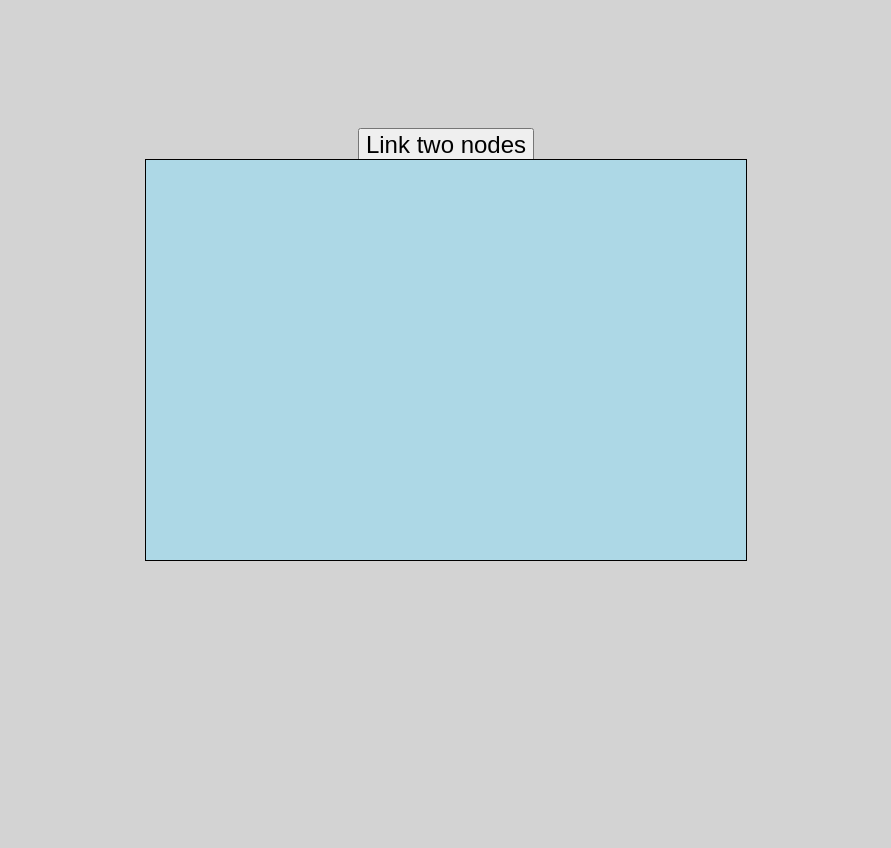
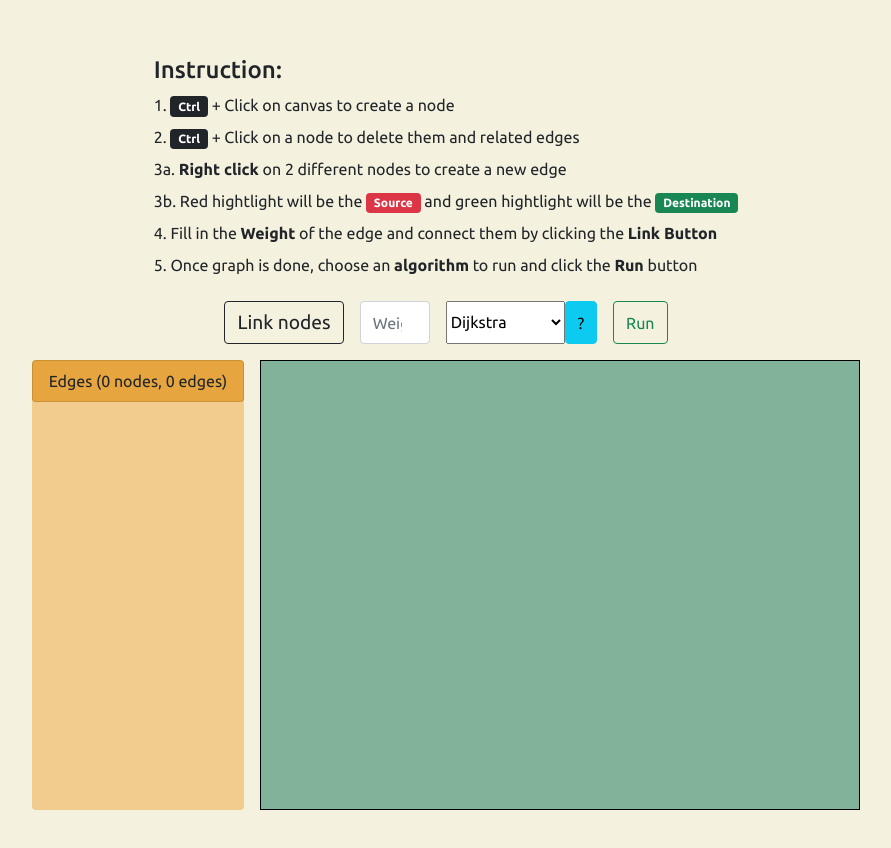
Before and after one commit to Trisentosa/SSSP_visualizer, a React (Create React App) app: page / in a window 1280 px wide. Shown: the top 848 px of the page, without its empty margins (194-1085 px from the left). Before the commit the page ends 800 px from the top, so only its background shows below. Built offline with nearby package versions, Linux system fonts and the light colour scheme.

Commit message:
graph editor and structure done, added styling and desc

```diff
--- a/package.json
+++ b/package.json
@@ -6,8 +6,10 @@
     "@testing-library/jest-dom": "^5.16.1",
     "@testing-library/react": "^12.1.2",
     "@testing-library/user-event": "^13.5.0",
+    "bootstrap": "^5.1.3",
     "d3": "^7.2.1",
     "react": "^17.0.2",
+    "react-bootstrap": "^2.1.0",
     "react-dom": "^17.0.2",
     "react-scripts": "5.0.0",
     "web-vitals": "^2.1.2"
--- a/public/index.html
+++ b/public/index.html
@@ -18,6 +18,12 @@
       href="https://fonts.googleapis.com/css2?family=Ubuntu:ital,wght@0,300;0,400;0,500;0,700;1,300;1,400;1,500;1,700&display=swap"
       rel="stylesheet"
     />
+    <link
+      rel="stylesheet"
+      href="https://cdn.jsdelivr.net/npm/bootstrap@5.1.3/dist/css/bootstrap.min.css"
+      integrity="sha384-1BmE4kWBq78iYhFldvKuhfTAU6auU8tT94WrHftjDbrCEXSU1oBoqyl2QvZ6jIW3"
+      crossorigin="anonymous"
+    />
 
     <title>SSSP Visualizer</title>
   </head>
--- a/src/App.css
+++ b/src/App.css
@@ -1,20 +1,15 @@
 svg {
-  background-color: lightblue;
+  background-color: #81b29a;
   width: 600px;
-  height: 400px;
-  position: absolute;
-  left: 0;
-  right: 0;
-  bottom: 10%;
-  top: 0;
-  margin: auto;
+  height: 450px;
   border: 1px solid black;
-  z-index: 0;
 }
 
 body {
-  background-color: lightgrey;
   font-family: "Ubuntu", sans-serif;
+  background-color: #f4f1de;
+  width: 100vw;
+  height: 100vh;
 }
 
 .text-unselectable {
@@ -31,7 +26,30 @@ body {
 }
 
 .link-button {
-  margin-top: 10%;
-  font-size: 1.5em;
+  font-size: 1.2em;
   text-align: center;
 }
+
+.top-bar {
+  margin-top: 5%;
+}
+
+.scroll-display {
+  overflow: scroll;
+  max-height: 450px;
+  background-color: #f2cc8f;
+}
+
+.weight-input {
+  max-width: 70px;
+}
+
+.desc-box {
+  display: flex;
+  flex-direction: column;
+}
+
+.edge-li {
+  border-radius: 0%;
+  background-color: #e6a53e;
+}
--- /dev/null
+++ b/src/components/AlgoOptions.js
@@ -0,0 +1,58 @@
+import { Popover, OverlayTrigger, Button } from "react-bootstrap";
+import { useState } from "react";
+const dijkstraText = (
+  <>
+    Dijkstra algorithm works by maintaining two sets, one with shortest path
+    tree and one which hasn't been added to the tree.{" "}
+    <strong>
+      Dijkstra will fail if there is a negative edge on the graph!
+    </strong>{" "}
+  </>
+);
+
+const bellmanText = (
+  <>
+    {" "}
+    Bellman Ford uses a dynamic programming approach, it takes all the edges in
+    the graph and calculates the shortest path. This process is repeated |V|-1
+    times.
+    <strong>
+      {" "}
+      Bellman works with negative edge but fail on negative weight cycle!
+    </strong>
+  </>
+);
+
+const AlgoOptions = () => {
+  const [algo, setAlgo] = useState("Dijkstra");
+  const handleChange = (e) => {
+    setAlgo(e.target.value);
+  };
+  const popover = (
+    <Popover id="popover-basic">
+      <Popover.Header as="h3">Brief Description</Popover.Header>
+      <Popover.Body>
+        {algo === "Dijkstra" ? dijkstraText : bellmanText}
+      </Popover.Body>
+    </Popover>
+  );
+  return (
+    <>
+      <select value={algo} onChange={handleChange}>
+        <option>Dijkstra</option>
+        <option>Bellman Ford</option>
+      </select>
+      <OverlayTrigger trigger="click" placement="right" overlay={popover}>
+        <Button variant="info" className="me-3 shadow-none">
+          ?
+        </Button>
+      </OverlayTrigger>
+      {/* <select className="me-3">
+        <option>Directed</option>
+        <option>Undirected</option>
+      </select> */}
+    </>
+  );
+};
+
+export default AlgoOptions;
--- /dev/null
+++ b/src/components/DescriptionBox.js
@@ -0,0 +1,34 @@
+import { Badge } from "react-bootstrap";
+
+const DescriptionBox = () => {
+  return (
+    <div className="desc-box">
+      <h4>Instruction: </h4>
+      <span className="mb-2">
+        1. <Badge bg="dark">Ctrl</Badge> + Click on canvas to create a node
+      </span>
+      <span className="mb-2">
+        2. <Badge bg="dark">Ctrl</Badge> + Click on a node to delete them and
+        related edges
+      </span>
+      <span className="mb-2">
+        3a. <strong>Right click</strong> on 2 different nodes to create a new
+        edge
+      </span>
+      <span className="mb-2">
+        3b. Red hightlight will be the <Badge bg="danger">Source</Badge> and
+        green hightlight will be the <Badge bg="success">Destination</Badge>
+      </span>
+      <span className="mb-2">
+        4. Fill in the <strong>Weight</strong> of the edge and connect them by
+        clicking the <strong>Link Button</strong>
+      </span>
+      <span className="mb-2">
+        5. Once graph is done, choose an <strong>algorithm</strong> to run and
+        click the <strong>Run</strong> button
+      </span>
+    </div>
+  );
+};
+
+export default DescriptionBox;
--- /dev/null
+++ b/src/components/DisplayInfo.js
@@ -0,0 +1,22 @@
+import { ListGroup } from "react-bootstrap";
+
+const DisplayInfo = ({ nodes, edges }) => {
+  return (
+    <>
+      {/* {console.log(nodes)}
+      {console.log(edges)} */}
+      <ListGroup className="me-3 text-center scroll-display">
+        <ListGroup.Item className="edge-li">
+          Edges ({nodes.length} nodes, {edges.length} edges)
+        </ListGroup.Item>
+        {edges.map(({ index1, index2, weight }, index) => (
+          <ListGroup.Item key={index} className="edge-li">
+            Source: {index1} | Dest: {index2} | Weight: {weight}
+          </ListGroup.Item>
+        ))}
+      </ListGroup>
+    </>
+  );
+};
+
+export default DisplayInfo;
--- a/src/components/Graph.js
+++ b/src/components/Graph.js
@@ -1,5 +1,11 @@
 import { useState, useEffect, useRef } from "react";
 import { select } from "d3";
+import DisplayInfo from "./DisplayInfo";
+import { Button, Container, InputGroup, FormControl } from "react-bootstrap";
+import "../App.css";
+import AlgoOptions from "./AlgoOptions";
+import RunButton from "./RunButton";
+import DescriptionBox from "./DescriptionBox";
 
 //svg dimensions and inital value
 let edge = {};
@@ -11,16 +17,20 @@ const Graph = () => {
   const [nodes, setNodes] = useState([]);
   const [edges, setEdges] = useState([]);
 
+  const [isWeightSelected, setIsWeightSelected] = useState(false);
+  const [weight, setWeight] = useState(false);
+
   // D3 stuff
   const svgRef = useRef();
   const svg = select(svgRef.current);
 
   let linkNodes = () => {
-    console.log("linked");
-    console.log(edge);
+    if (!isLinking && isWeightSelected) {
+      edge.weight = weight;
       setEdges([...edges, edge]);
       edge = {};
       isLinking = true;
+    }
   };
 
   useEffect(() => {
@@ -58,10 +68,10 @@ const Graph = () => {
       .attr("class", "text-unselectable")
       .style("font-size", "15px");
 
-    g.on("contextmenu", function (e, d) {
+    svg.selectAll("g").on("contextmenu", function (e, d) {
       e.preventDefault();
 
-      if (isTargetting && isLinking) {
+      if (isTargetting && isLinking && edge.index1 !== d.index) {
         select(this).join("circle").attr("stroke", "green");
         isTargetting = false;
         let angle = Math.atan2(d.y - edge.y1, d.x - edge.x1);
@@ -69,20 +79,52 @@ const Graph = () => {
         edge.y2 = d.y - Math.sin(angle) * d.radius;
         edge.x1 = edge.x1 + Math.cos(angle) * d.radius;
         edge.y1 = edge.y1 + Math.sin(angle) * d.radius;
+        edge.index2 = d.index;
         isLinking = false;
       } else if (isLinking) {
         select(this).join("circle").attr("stroke", "red");
         isTargetting = true;
-        edge = { x1: d.x, y1: d.y, x2: d.x, y2: d.y };
+        edge = { x1: d.x, y1: d.y, x2: d.x, y2: d.y, index1: d.index };
       }
     });
   }, [nodes, edges]);
 
   return (
-    <>
+    <Container>
+      <div className="flex-center mb-3 top-bar">
+        <DescriptionBox />
+      </div>
+      <div className="flex-center mb-3 ">
+        <Button
+          variant="outline-dark"
+          className="link-button shadow-none"
+          onClick={linkNodes}
+        >
+          Link nodes
+        </Button>{" "}
+        <input
+          type="number"
+          className="form-control weight-input mx-3"
+          placeholder="Weight"
+          value={weight}
+          onChange={(e) => {
+            if (e.target.value) {
+              setIsWeightSelected(true);
+              setWeight(e.target.value);
+            } else {
+              setIsWeightSelected(false);
+            }
+          }}
+        />
+        <AlgoOptions />
+        <RunButton nodes={nodes} edges={edges} />
+      </div>
+      <div className="flex-center mb-3">
+        <DisplayInfo nodes={nodes} edges={edges} />
+
         <svg
           onClick={(e) => {
-          if (e.ctrlKey) {
+            if (e.ctrlKey && e.target.tagName === "svg") {
               let box = e.target.getBoundingClientRect();
               setNodes([
                 ...nodes,
@@ -93,17 +135,49 @@ const Graph = () => {
                   index: (index += 1),
                 },
               ]);
+            } else if (e.ctrlKey && e.target.tagName === "circle") {
+              let circleInfo = e.target.__data__;
+
+              //delete node selected and edge related to it
+              //update index references in edge and nodes (-1 if its bigger than circleInfo.index)
+              setNodes(
+                nodes.reduce(function (filtered, node) {
+                  if (node.index !== circleInfo.index) {
+                    let newNode = { ...node };
+
+                    if (node.index > circleInfo.index) {
+                      newNode.index = node.index - 1;
+                    }
+                    filtered.push(newNode);
+                  }
+                  return filtered;
+                }, [])
+              );
+              setEdges(
+                edges.reduce(function (filtered, edge) {
+                  let newEdge = { ...edge };
+                  if (
+                    edge.index1 !== circleInfo.index &&
+                    edge.index2 !== circleInfo.index
+                  ) {
+                    if (edge.index1 > circleInfo.index) {
+                      newEdge.index1 = edge.index1 - 1;
+                    }
+                    if (edge.index2 > circleInfo.index) {
+                      newEdge.index2 = edge.index2 - 1;
+                    }
+                    filtered.push(newEdge);
+                  }
+                  return filtered;
+                }, [])
+              );
+              index -= 1;
             }
           }}
           ref={svgRef}
         ></svg>
-
-      <div className="flex-center">
-        <button className="link-button" onClick={linkNodes}>
-          Link two nodes
-        </button>
       </div>
-    </>
+    </Container>
   );
 };
 
--- /dev/null
+++ b/src/components/RunButton.js
@@ -0,0 +1,29 @@
+import { Button } from "react-bootstrap";
+import { useState, useEffect } from "react";
+const RunButton = ({ nodes, edges }) => {
+  const [matrix, setMatrix] = useState([]);
+
+  const runAlgo = () => {
+    let n = nodes.length;
+    let matrixTmp = new Array(n).fill(0).map(() => new Array(n).fill(0));
+    for (let edge of edges) {
+      matrixTmp[edge.index1][edge.index2] = Number(edge.weight);
+    }
+    setMatrix(matrixTmp);
+  };
+
+  return (
+    <>
+      <Button
+        variant="outline-success"
+        className="shadow-none"
+        onClick={runAlgo}
+      >
+        Run
+      </Button>{" "}
+      {console.log(matrix)}
+    </>
+  );
+};
+
+export default RunButton;
```
Also changed, not shown: 1 other file (tests, documents, lock files or other folders). Lines whose indentation alone changed are shown as unchanged.
